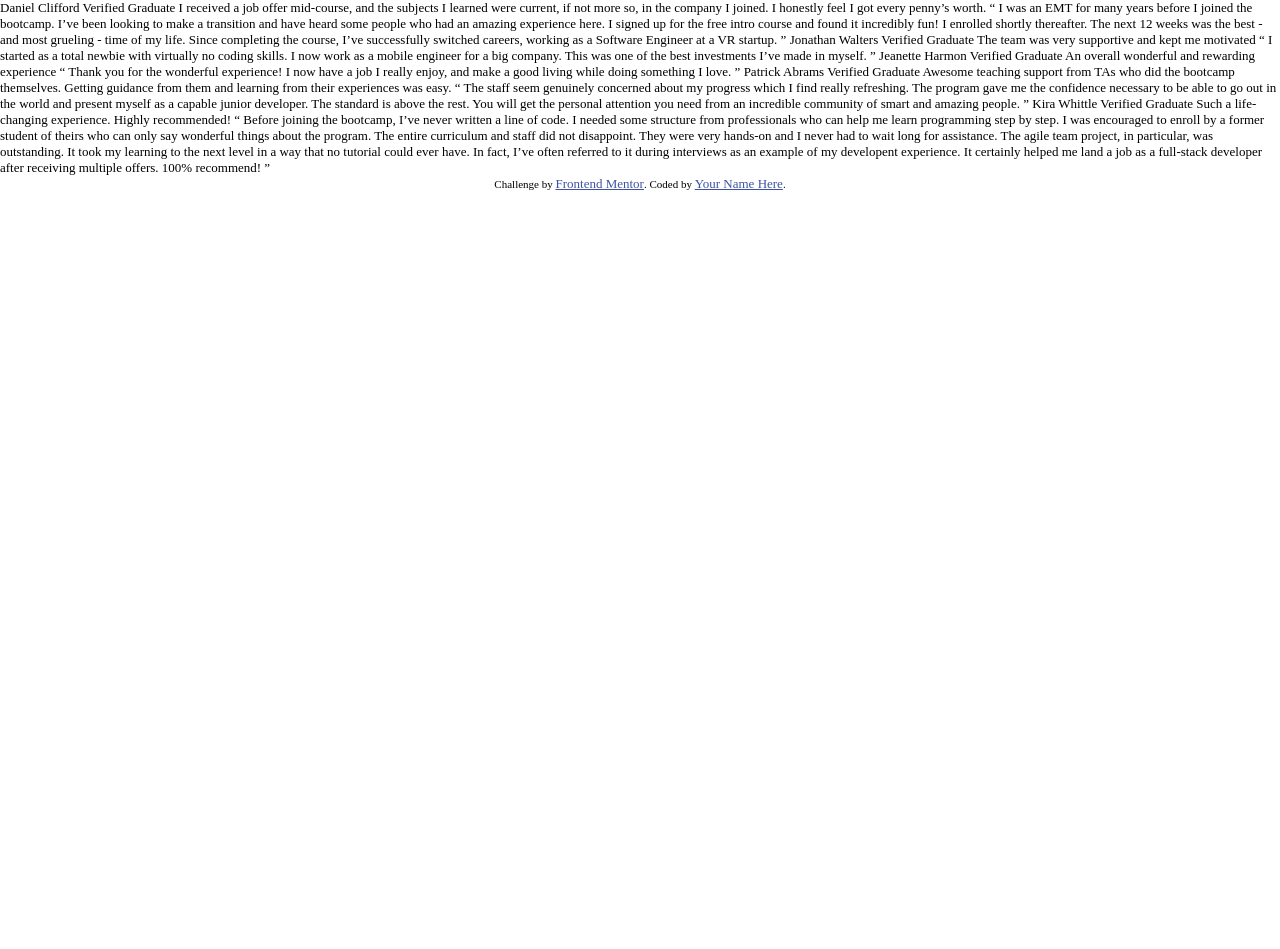
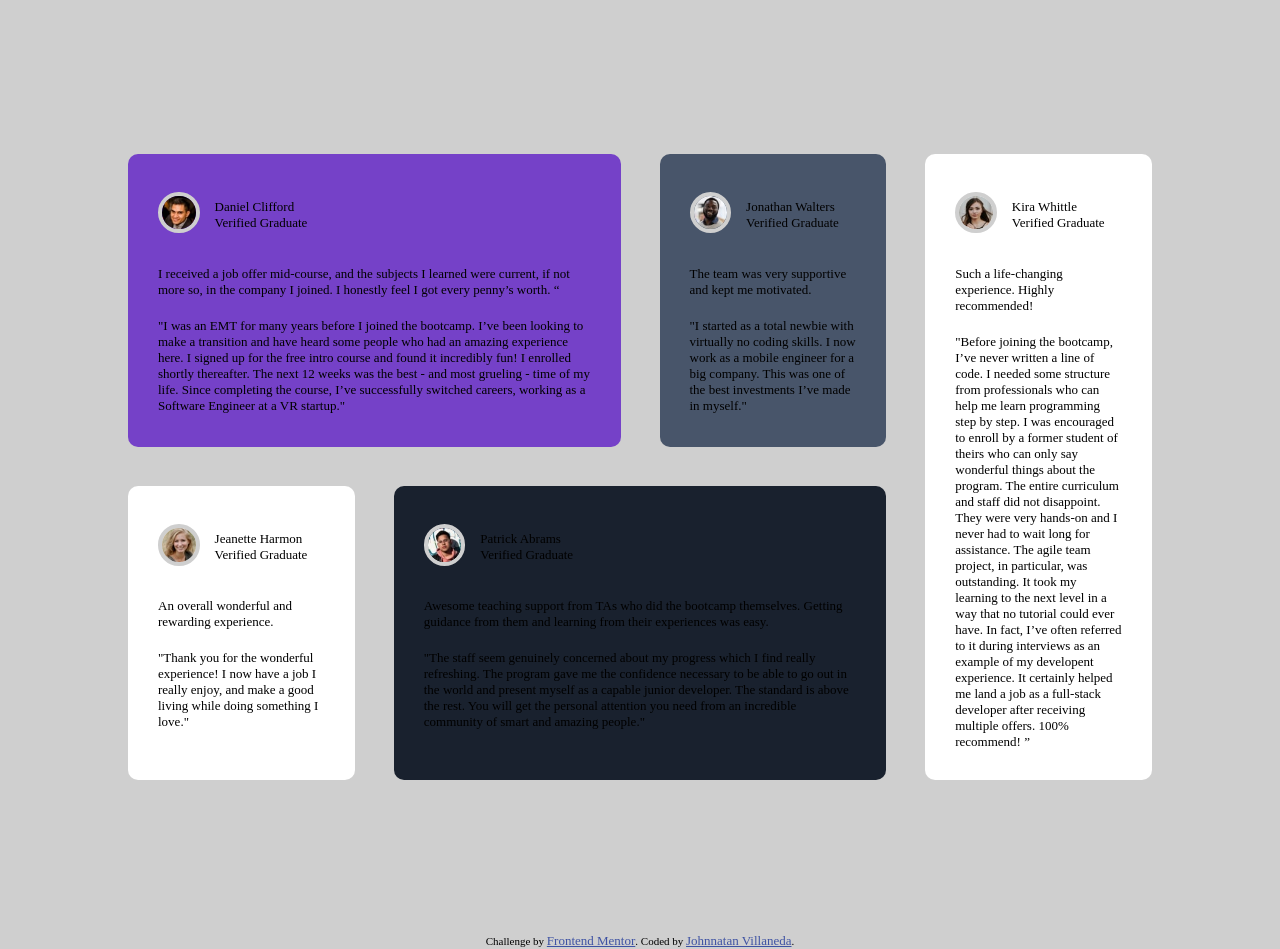
Before and after one commit to JohnnatanV/testiminial-grid, a plain HTML site: page index.html in a window 1280 px wide. Before the commit the page ends 800 px from the top, so only its background shows below. Drawn offline with Linux system fonts and the light colour scheme.

Commit message:
Adjust the display of the cards

```diff
--- a/index.html
+++ b/index.html
@@ -21,45 +21,133 @@
     <title>Frontend Mentor | [Challenge Name Here]</title>
   </head>
   <body>
-    Daniel Clifford Verified Graduate I received a job offer mid-course, and the
-    subjects I learned were current, if not more so, in the company I joined. I
-    honestly feel I got every penny’s worth. “ I was an EMT for many years
-    before I joined the bootcamp. I’ve been looking to make a transition and
-    have heard some people who had an amazing experience here. I signed up for
-    the free intro course and found it incredibly fun! I enrolled shortly
-    thereafter. The next 12 weeks was the best - and most grueling - time of my
-    life. Since completing the course, I’ve successfully switched careers,
-    working as a Software Engineer at a VR startup. ” Jonathan Walters Verified
-    Graduate The team was very supportive and kept me motivated “ I started as a
-    total newbie with virtually no coding skills. I now work as a mobile
-    engineer for a big company. This was one of the best investments I’ve made
-    in myself. ” Jeanette Harmon Verified Graduate An overall wonderful and
-    rewarding experience “ Thank you for the wonderful experience! I now have a
-    job I really enjoy, and make a good living while doing something I love. ”
-    Patrick Abrams Verified Graduate Awesome teaching support from TAs who did
-    the bootcamp themselves. Getting guidance from them and learning from their
-    experiences was easy. “ The staff seem genuinely concerned about my progress
-    which I find really refreshing. The program gave me the confidence necessary
-    to be able to go out in the world and present myself as a capable junior
-    developer. The standard is above the rest. You will get the personal
-    attention you need from an incredible community of smart and amazing people.
-    ” Kira Whittle Verified Graduate Such a life-changing experience. Highly
-    recommended! “ Before joining the bootcamp, I’ve never written a line of
-    code. I needed some structure from professionals who can help me learn
-    programming step by step. I was encouraged to enroll by a former student of
-    theirs who can only say wonderful things about the program. The entire
-    curriculum and staff did not disappoint. They were very hands-on and I never
-    had to wait long for assistance. The agile team project, in particular, was
-    outstanding. It took my learning to the next level in a way that no tutorial
-    could ever have. In fact, I’ve often referred to it during interviews as an
-    example of my developent experience. It certainly helped me land a job as a
-    full-stack developer after receiving multiple offers. 100% recommend! ”
+    <main class="container">
+      <div class="card card__color-violet card-1">
+        <div class="card__user">
+          <div class="card__user-photo">
+            <img src="./images/image-daniel.jpg" alt="" />
+          </div>
+          <div class="card__user-name">
+            Daniel Clifford
+            <p class="card__user-name-state">Verified Graduate</p>
+          </div>
+        </div>
+        <div class="card__highlight">
+          I received a job offer mid-course, and the subjects I learned were
+          current, if not more so, in the company I joined. I honestly feel I
+          got every penny’s worth. “
+        </div>
+        <div class="card__testimony">
+          "I was an EMT for many years before I joined the bootcamp. I’ve been
+          looking to make a transition and have heard some people who had an
+          amazing experience here. I signed up for the free intro course and
+          found it incredibly fun! I enrolled shortly thereafter. The next 12
+          weeks was the best - and most grueling - time of my life. Since
+          completing the course, I’ve successfully switched careers, working as
+          a Software Engineer at a VR startup."
+        </div>
+      </div>
+      <div class="card card__color-grayish card-2">
+        <div class="card__user">
+          <div class="card__user-photo">
+            <img src="./images/image-jonathan.jpg" alt="" />
+          </div>
+          <div class="card__user-name">
+            Jonathan Walters
+            <p class="card__user-name-state">Verified Graduate</p>
+          </div>
+        </div>
+        <div class="card__highlight">
+          The team was very supportive and kept me motivated.
+        </div>
+        <div class="card__testimony">
+          "I started as a total newbie with virtually no coding skills. I now
+          work as a mobile engineer for a big company. This was one of the best
+          investments I’ve made in myself."
+        </div>
+      </div>
 
-    <div class="attribution">
-      Challenge by
-      <a href="https://www.frontendmentor.io?ref=challenge" target="_blank"
-        >Frontend Mentor</a
-      >. Coded by <a href="#">Your Name Here</a>.
-    </div>
+      <div class="card card__color-white card-3">
+        <div class="card__user">
+          <div class="card__user-photo">
+            <img src="./images/image-jeanette.jpg" alt="" />
+          </div>
+          <div class="card__user-name">
+            Jeanette Harmon
+            <p class="card__user-name-state">Verified Graduate</p>
+          </div>
+        </div>
+        <div class="card__highlight">
+          An overall wonderful and rewarding experience.
+        </div>
+        <div class="card__testimony">
+          "Thank you for the wonderful experience! I now have a job I really
+          enjoy, and make a good living while doing something I love."
+        </div>
+      </div>
+
+      <div class="card card__color-blackish card-4">
+        <div class="card__user">
+          <div class="card__user-photo">
+            <img src="./images/image-patrick.jpg" alt="" />
+          </div>
+          <div class="card__user-name">
+            Patrick Abrams
+            <p class="card__user-name-state">Verified Graduate</p>
+          </div>
+        </div>
+        <div class="card__highlight">
+          Awesome teaching support from TAs who did the bootcamp themselves.
+          Getting guidance from them and learning from their experiences was
+          easy.
+        </div>
+        <div class="card__testimony">
+          "The staff seem genuinely concerned about my progress which I find
+          really refreshing. The program gave me the confidence necessary to be
+          able to go out in the world and present myself as a capable junior
+          developer. The standard is above the rest. You will get the personal
+          attention you need from an incredible community of smart and amazing
+          people."
+        </div>
+      </div>
+      <div class="card card__color-white card-5">
+        <div class="card__user">
+          <div class="card__user-photo">
+            <img src="./images/image-kira.jpg" alt="" />
+          </div>
+          <div class="card__user-name">
+            Kira Whittle
+            <p class="card__user-name-state">Verified Graduate</p>
+          </div>
+        </div>
+        <div class="card__highlight">
+          Such a life-changing experience. Highly recommended!
+        </div>
+        <div class="card__testimony">
+          "Before joining the bootcamp, I’ve never written a line of code. I
+          needed some structure from professionals who can help me learn
+          programming step by step. I was encouraged to enroll by a former
+          student of theirs who can only say wonderful things about the program.
+          The entire curriculum and staff did not disappoint. They were very
+          hands-on and I never had to wait long for assistance. The agile team
+          project, in particular, was outstanding. It took my learning to the
+          next level in a way that no tutorial could ever have. In fact, I’ve
+          often referred to it during interviews as an example of my developent
+          experience. It certainly helped me land a job as a full-stack
+          developer after receiving multiple offers. 100% recommend! ”
+        </div>
+      </div>
+    </main>
+    <footer>
+      <div class="attribution">
+        Challenge by
+        <a href="https://www.frontendmentor.io?ref=challenge" target="_blank"
+          >Frontend Mentor</a
+        >. Coded by
+        <a href="https://github.com/JohnnatanV/testiminial-grid"
+          >Johnnatan Villaneda</a
+        >.
+      </div>
+    </footer>
   </body>
 </html>
--- a/style.css
+++ b/style.css
@@ -16,6 +16,89 @@
   /* Neutral */
   --light-gray: hsl(0, 0%, 81%);
   --light-grayish-blue: hsl(210, 46%, 95%);
+}
+
+body {
+  background: var(--light-gray);
+}
+
+/* MAIN */
+.container {
+  margin: 12% 10%; /* 20%*/
+  display: grid;
+  grid-template-columns: 1fr 1fr 1fr 1fr;
+  grid-template-rows: 1fr 1fr;
+  gap: 3em 3em;
+  grid-auto-flow: row;
+  grid-template-areas:
+    "card-1 card-1 card-2 card-5"
+    "card-3 card-4 card-4 card-5";
+}
+
+.card {
+  padding: 30px;
+  border-radius: 10px;
+}
+
+.card-1 {
+  grid-area: card-1;
+}
+
+.card-2 {
+  grid-area: card-2;
+}
+
+.card-3 {
+  grid-area: card-3;
+}
+
+.card-4 {
+  grid-area: card-4;
+}
+
+.card-5 {
+  grid-area: card-5;
+}
+
+.card__color-violet {
+  background: var(--moderate-violet);
+}
+
+.card__color-grayish {
+  background: var(--dark-grayish-blue);
+}
+
+.card__color-blackish {
+  background: var(--dark-blackish-blue);
+}
+
+.card__color-white {
+  background: hsl(0, 0%, 100%);
+}
+
+.card__user {
+  display: flex;
+  flex-direction: row;
+  align-items: center;
+}
+
+.card__user-photo img {
+  border-radius: 50%;
+  width: 3.2em;
+  border: 4px solid var(--light-gray);
+}
+
+.card__user-name {
+  margin: 15px;
+}
+
+.card__highlight {
+  margin: 20px 0;
+}
+
+.card__testimony {
+  font-size: 1em;
+  height: 90%;
 }
 
 /* FOOTER */
```
